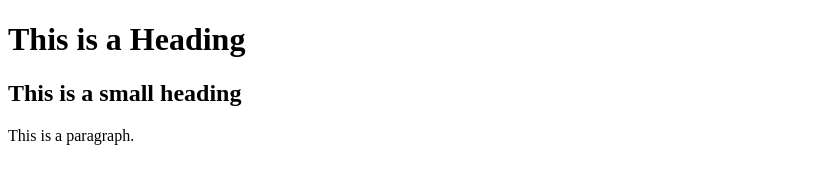
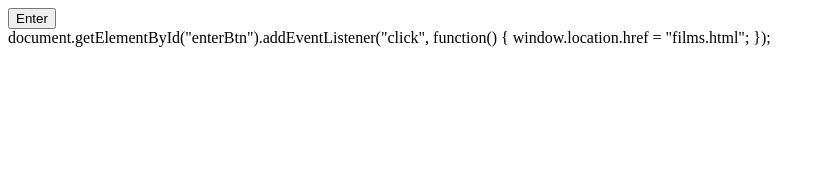
Before and after one commit to 0dysseyy/Odysseyy, a plain HTML site: page home.html in a window 1280 px wide. Shown: the whole page, without its empty margins (0-825 px from the left). Drawn offline with Linux system fonts and the light colour scheme.

```diff
--- a/home.html
+++ b/home.html
@@ -1,13 +1,18 @@
 <!DOCTYPE html>
 <html>
 <head>
-<title>Page Title</title>
+<meta charset = "UTF-8">
+<title>Book of ODYSSEY </title>
+<link rel = "stylesheet" href = "styles.css">
 </head>
 <body>
-
-<h1>This is a Heading</h1>
-<h2>This is a small heading</h2>
-<p>This is a paragraph.</p>
-
+<div class = "container">
+<button id = "enterBtn">Enter</button>
+</div>
+<script src = "script.js"></script>
 </body>
 </html>
+
+document.getElementById("enterBtn").addEventListener("click", function() {
+    window.location.href = "films.html";
+});
```
Also changed, not shown: Directory.html (added, +10 -0 lines), films.html (deleted).
